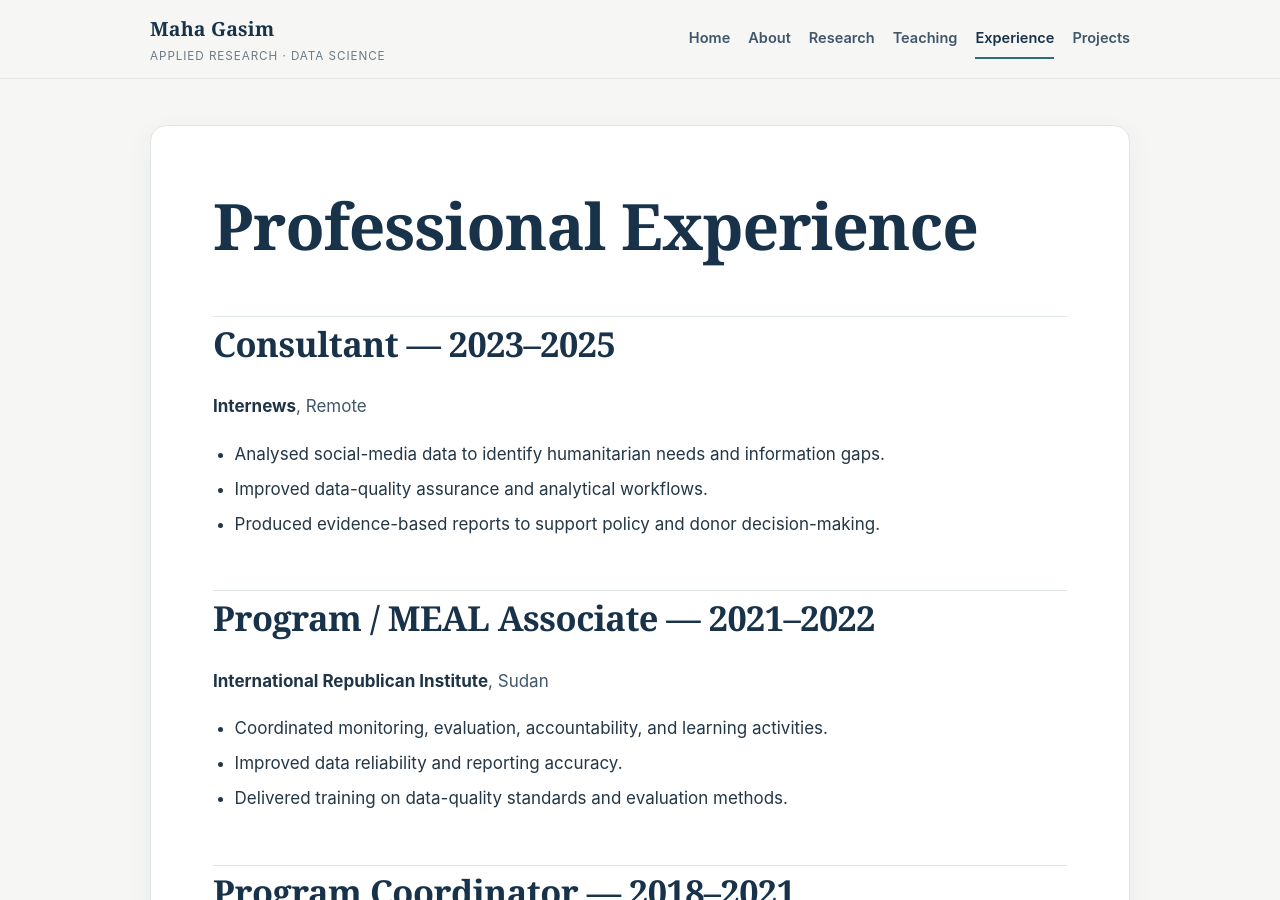
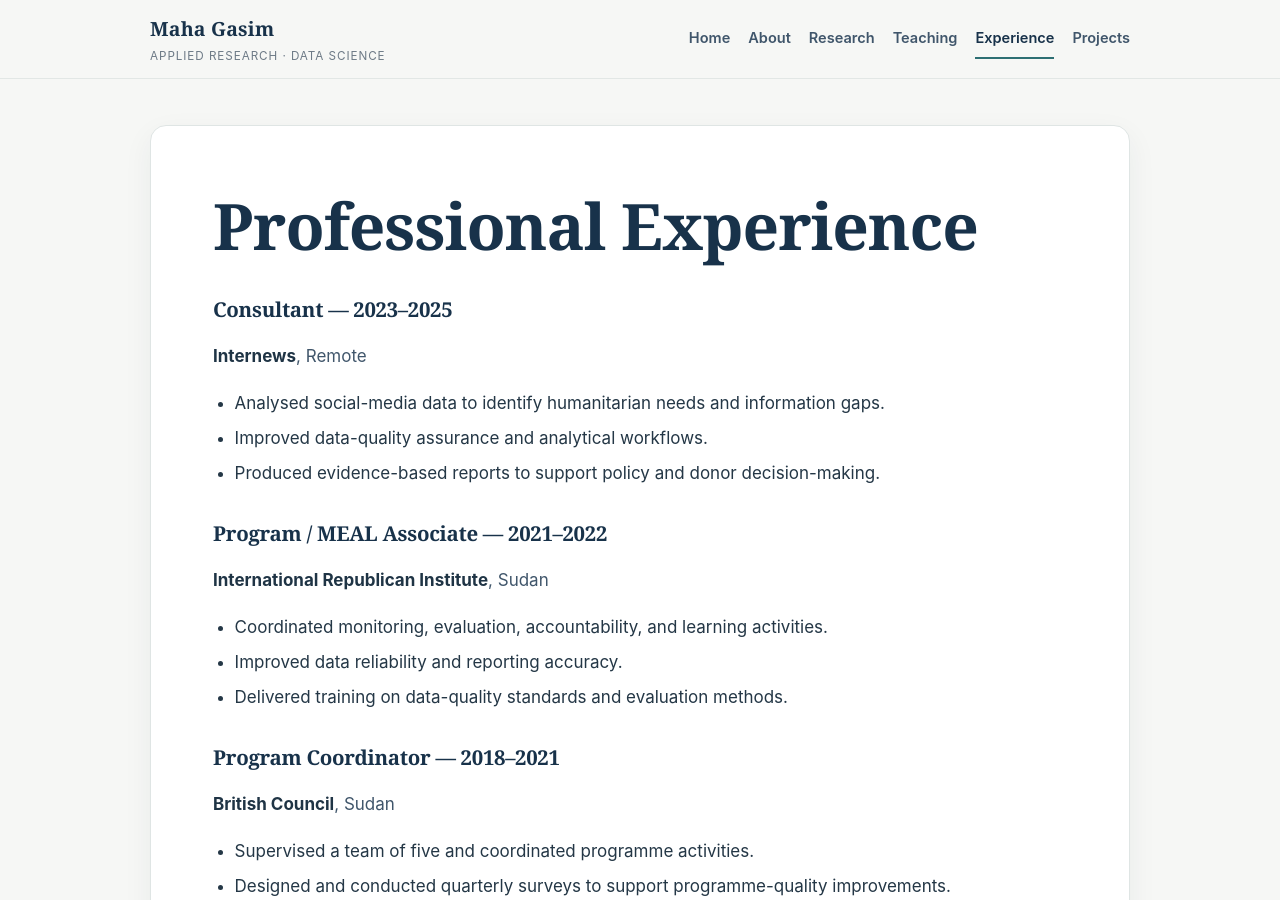
Before and after one commit to mahagasim/mahagasim.github.io, a Jekyll site: the page built from experience.md, in a window 1280 px wide and 900 px high. Built offline with Jekyll 4.4.1, drawn with Linux system fonts in a browser that asks for light colours.

```diff
--- a/experience.md
+++ b/experience.md
@@ -5,30 +5,30 @@ title: Professional Experience
 
 # Professional Experience
 
-## Consultant — 2023–2025
+### Consultant — 2023–2025
 **Internews**, Remote
 
 - Analysed social-media data to identify humanitarian needs and information gaps.
 - Improved data-quality assurance and analytical workflows.
 - Produced evidence-based reports to support policy and donor decision-making.
 
-## Program / MEAL Associate — 2021–2022
+### Program / MEAL Associate — 2021–2022
 **International Republican Institute**, Sudan
 
 - Coordinated monitoring, evaluation, accountability, and learning activities.
 - Improved data reliability and reporting accuracy.
 - Delivered training on data-quality standards and evaluation methods.
 
-## Program Coordinator — 2018–2021
+### Program Coordinator — 2018–2021
 **British Council**, Sudan
 
 - Supervised a team of five and coordinated programme activities.
 - Designed and conducted quarterly surveys to support programme-quality improvements.
 - Produced management, forecasting, and financial reports.
 
-# Service and Volunteering
+## Service and Volunteering
 
-## STEM Education Volunteer — 2017–2018
+### STEM Education Volunteer — 2017–2018
 **NLHM and AmalAfrica**, Sudan
 
 - Taught HTML and CSS to students aged 10–12.
```
